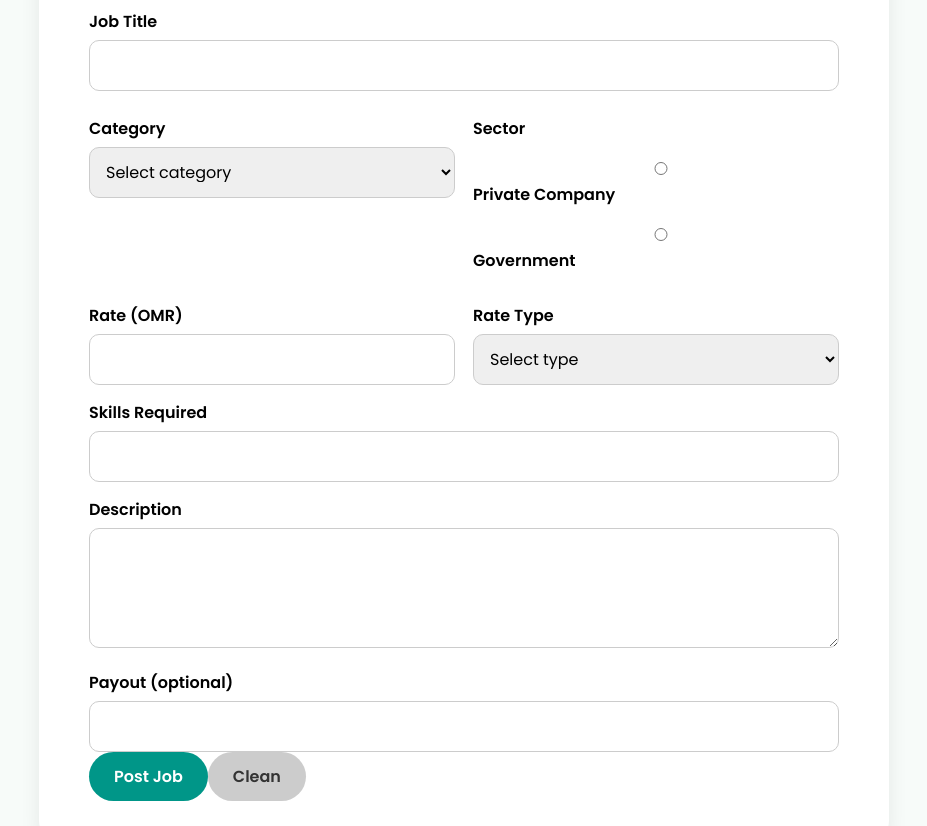
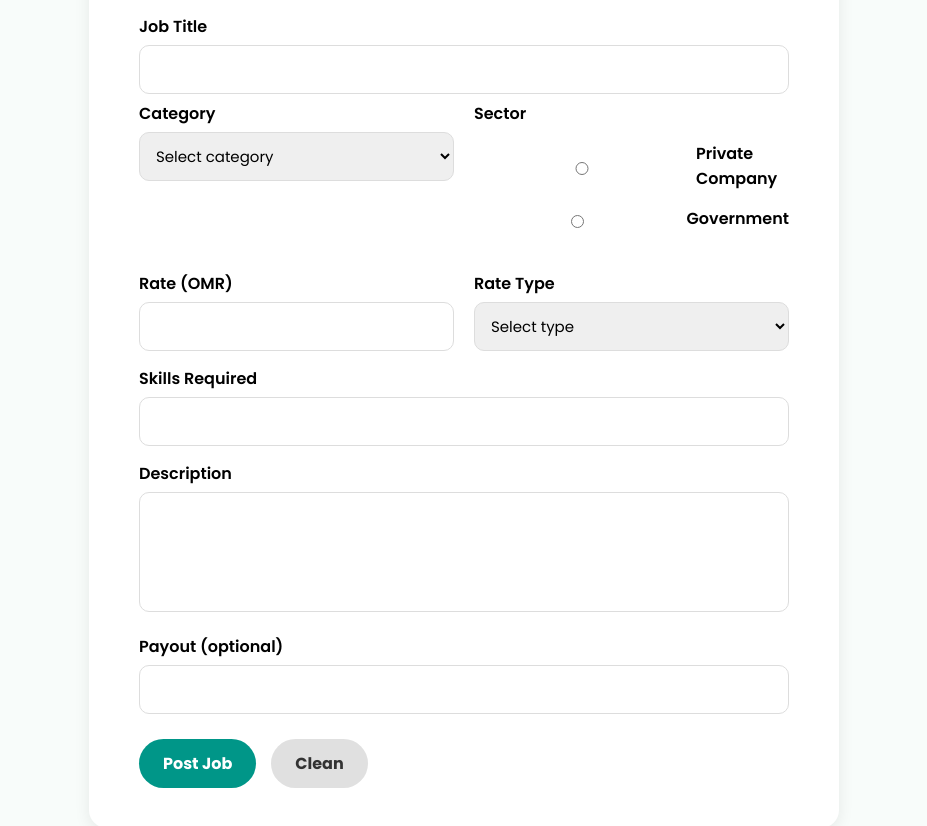
Before and after one commit to Aisha-Ahmed-Al-Mashikhi/utas-link-project, a React (Create React App) app in the folder client/: page /post-job in a window 1280 px wide. Shown: the part 340-1166 px from the top of the page, without its empty margins (176-1103 px from the left). Built offline with nearby package versions, Linux system fonts and the light colour scheme.

Commit message:
Update PostJob.css

```diff
--- a/client/src/Styles/PostJob.css
+++ b/client/src/Styles/PostJob.css
@@ -1,22 +1,25 @@
+/* PAGE LAYOUT */
 .postjob-page {
-  background: #f7fbf9;
-  padding: 40px 0;
+  background: #f8fcfa;
+  min-height: 90vh;
   display: flex;
   justify-content: center;
+  padding: 40px 0;
   font-family: "Quicksand", sans-serif;
 }
 
 .postjob-card {
-  width: 850px;
+  width: 750px;
   background: white;
   padding: 40px 50px;
-  border-radius: 20px;
-  box-shadow: 0 6px 20px rgba(0,0,0,0.08);
+  border-radius: 18px;
+  box-shadow: 0 4px 16px rgba(0,0,0,0.08);
 }
 
+/* TITLES */
 .page-title {
   font-size: 2.5rem;
-  font-weight: 800;
+  font-weight: 900;
 }
 
 .accent {
@@ -24,10 +27,12 @@
 }
 
 .page-sub {
-  margin-bottom: 20px;
+  margin-top: 5px;
+  margin-bottom: 25px;
   color: #555;
 }
 
+/* FORM */
 label {
   font-weight: 600;
   margin-top: 15px;
@@ -39,58 +44,70 @@ input, select, textarea {
   padding: 12px;
   margin-top: 6px;
   border-radius: 10px;
-  border: 1px solid #ccc;
-  font-size: 1rem;
+  border: 1px solid #ddd;
+  font-size: 15px;
 }
 
 textarea {
   height: 120px;
+  resize: none;
 }
 
 .error {
   color: red;
-  font-size: 0.9rem;
-  margin-top: 3px;
+  font-size: 13px;
+  margin-bottom: -10px;
 }
 
+/* FLEX ROWS */
 .row-flex {
   display: flex;
-  gap: 18px;
-  margin-top: 10px;
+  gap: 20px;
 }
 
 .col-half {
   flex: 1;
 }
 
-.btn-row {
-  margin-top: 25px; /* 🔥 ينزل الزر شوي */
+/* RADIO INLINE FIX */
+.radio-row {
   display: flex;
-  gap: 12px;
+  align-items: center;
+  gap: 8px;
+  margin-bottom: 10px;
 }
 
+/* BUTTONS */
 .btn-primary {
   background: #009688;
   color: white;
-  padding: 12px 25px;
-  border-radius: 30px;
+  padding: 12px 24px;
+  border-radius: 25px;
   border: none;
-  font-size: 1rem;
+  font-size: 16px;
+  font-weight: 700;
   cursor: pointer;
-  font-weight: 600;
+  margin-top: 25px; /* ينزل الزر شوي */
 }
 
+.btn-primary:hover {
+  background: #007e73;
+}
+
+/* CLEAN BUTTON (GRAY) */
 .btn-clean {
-  background: #cccccc;
+  background: #e0e0e0;
   color: #333;
-  padding: 12px 25px;
-  border-radius: 30px;
+  padding: 12px 24px;
+  border-radius: 25px;
   border: none;
-  font-size: 1rem;
+  font-size: 16px;
+  font-weight: 700;
   cursor: pointer;
-  font-weight: 600;
+  margin-left: 15px;
+  margin-top: 25px;
 }
 
 .btn-clean:hover {
-  background: #b9b9b9;
+  background: #d5d5d5;
 }
```
